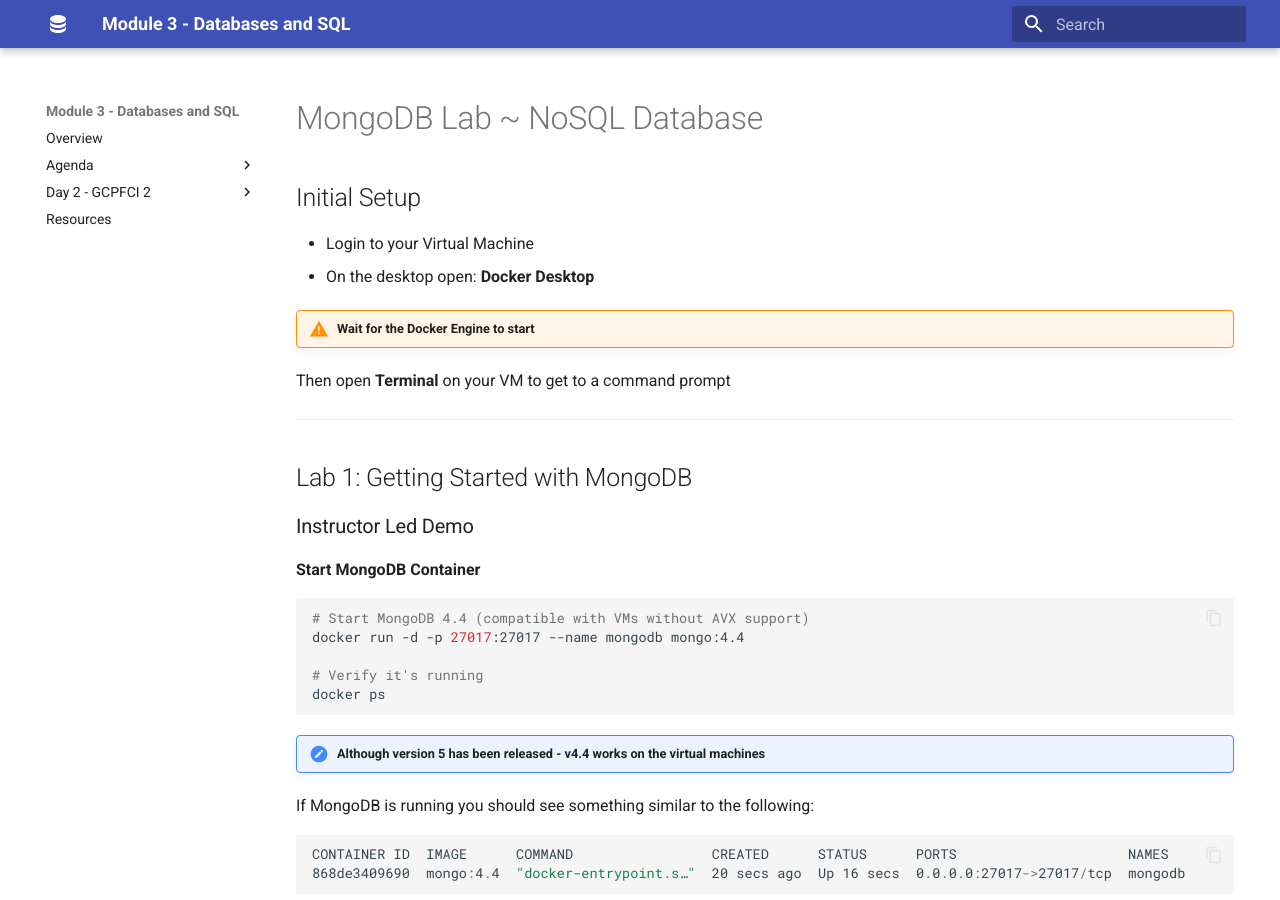
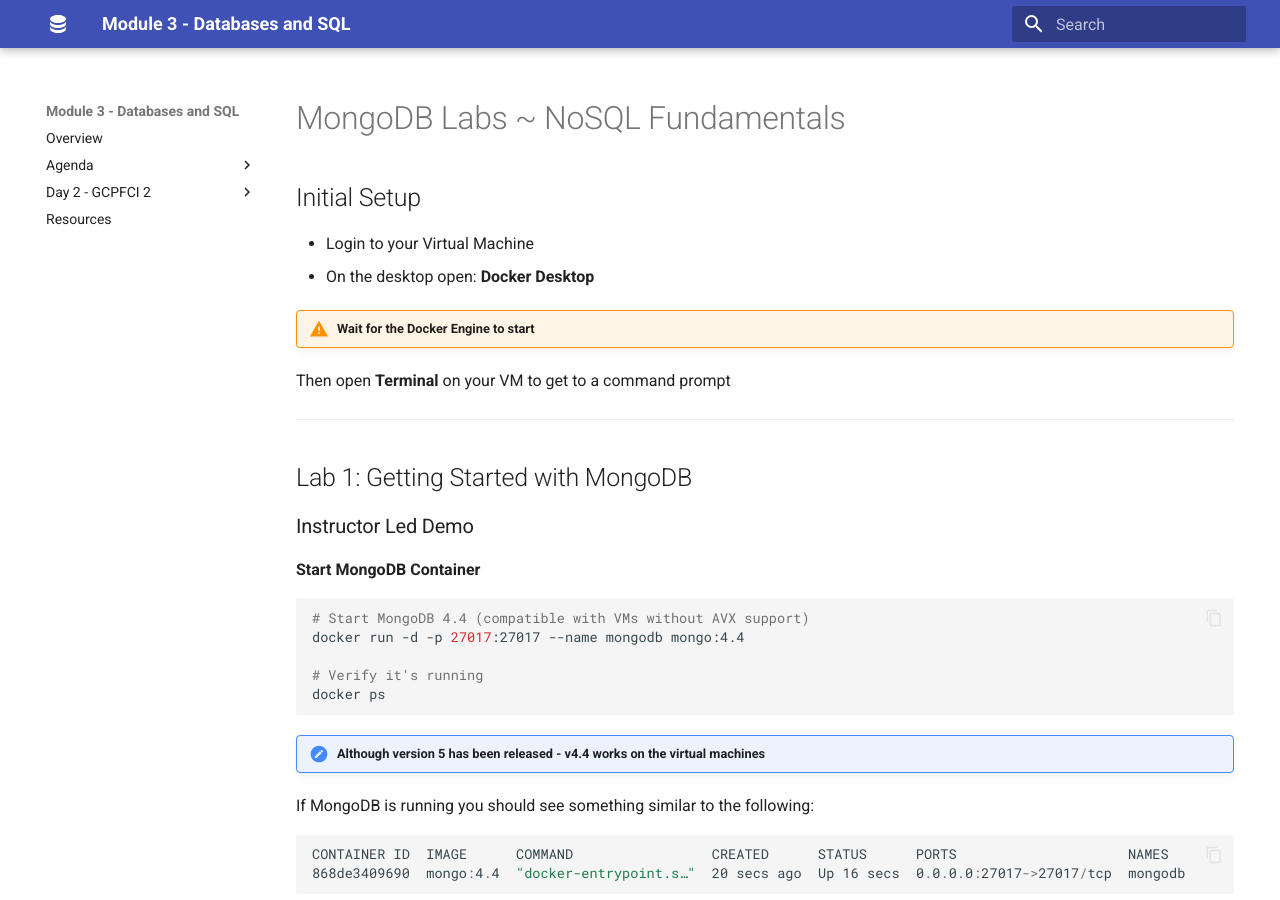
Before and after one commit to qaalabs/DA4M3G, an MkDocs documentation site: the page built from docs/day2/mongo-db.md, in a window 1280 px wide and 900 px high. Built offline with MkDocs 1.6.1 and Material for MkDocs 9.7.7, drawn with Linux system fonts in a browser that asks for light colours.

Commit message:
Add mongo db

```diff
--- a/docs/day2/mongo-db.md
+++ b/docs/day2/mongo-db.md
@@ -1,4 +1,4 @@
-# MongoDB Lab ~ NoSQL Database
+# MongoDB Labs ~ NoSQL Fundamentals
 
 ## Initial Setup
 
```
